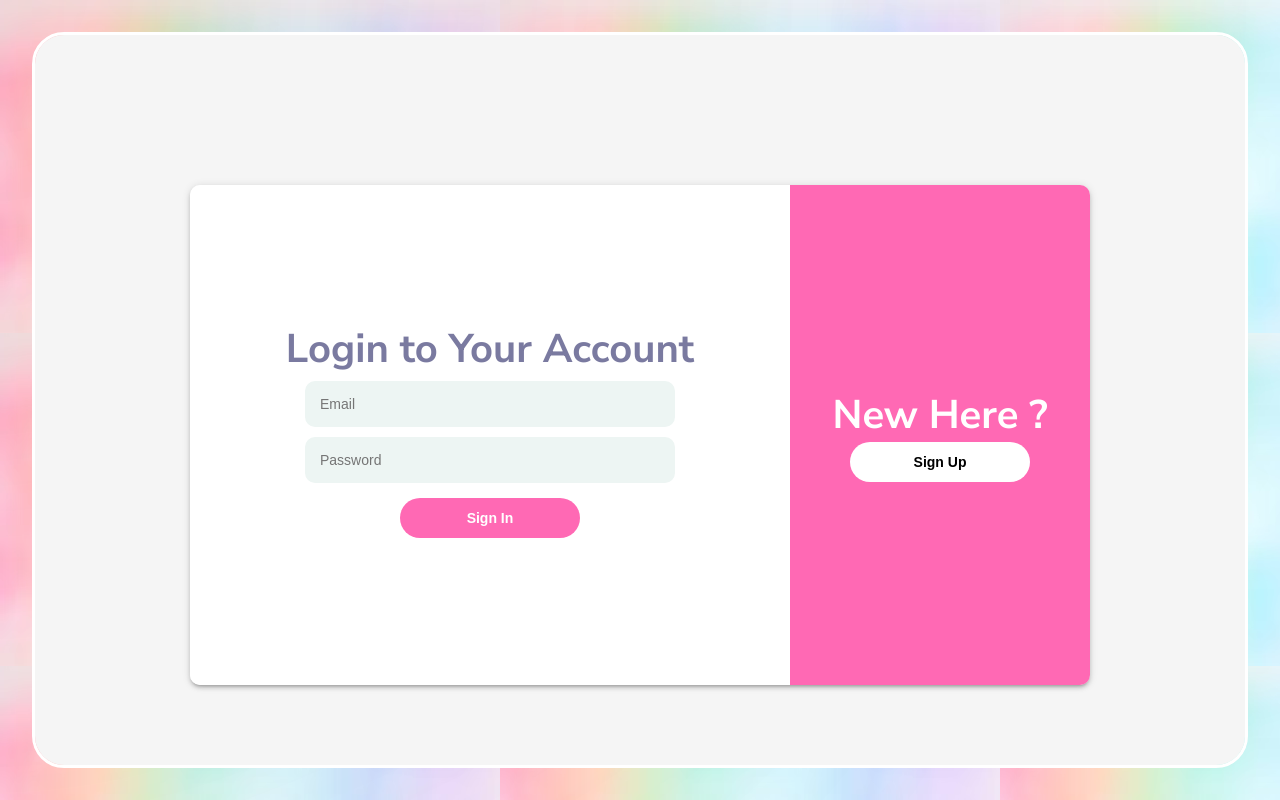
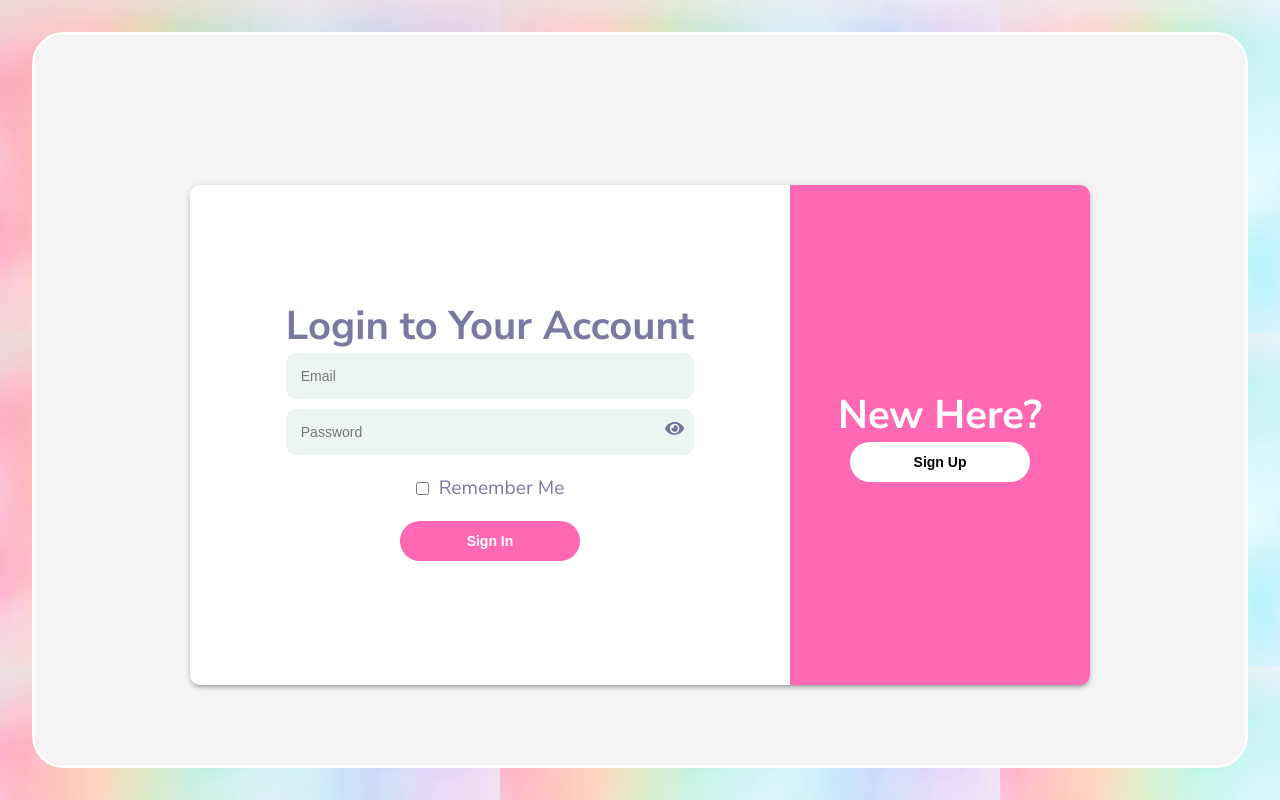
Before and after one commit to tkdeshan/Finance-Planner, a React (Create React App) app in the folder frontend/: page / in a window 1280 px wide. Built offline with nearby package versions, Linux system fonts and the light colour scheme.

Commit message:
fix issue in signup and signin

```diff
--- a/frontend/package.json
+++ b/frontend/package.json
@@ -13,6 +13,7 @@
     "react-chartjs-2": "^5.2.0",
     "react-datepicker": "^6.0.0",
     "react-dom": "^18.2.0",
+    "react-icons": "^5.3.0",
     "react-router-dom": "^6.22.0",
     "react-scripts": "5.0.1",
     "styled-components": "^6.1.8",
--- a/frontend/src/pages/Sign-in.js
+++ b/frontend/src/pages/Sign-in.js
@@ -1,6 +1,7 @@
-import { useState } from "react";
+import { useState, useEffect } from "react";
 import axios from "axios";
 import { Link, useNavigate } from "react-router-dom";
+import { FaEye, FaEyeSlash } from "react-icons/fa";
 
 const styles = {
   loginContainer: {
@@ -38,15 +39,34 @@ const styles = {
     fontSize: "40px",
     marginTop: 0,
   },
+  inputContainer: {
+    position: "relative",
+    width: "100%",
+    margin: "10px 0",
+  },
   input: {
     outline: "none",
     border: "none",
-    width: "370px",
+    width: "100%",
     padding: "15px",
     borderRadius: "10px",
     backgroundColor: "#edf5f3",
-    margin: "5px 0",
     fontSize: "14px",
+  },
+  eyeIcon: {
+    position: "absolute",
+    top: "50%",
+    right: "10px",
+    transform: "translateY(-50%)",
+    cursor: "pointer",
+  },
+  checkboxContainer: {
+    display: "flex",
+    alignItems: "center",
+    margin: "10px 0",
+  },
+  checkbox: {
+    marginRight: "10px",
   },
   errorMsg: {
     width: "370px",
@@ -103,22 +123,52 @@ const styles = {
 const Login = () => {
   const [data, setData] = useState({ email: "", password: "" });
   const [error, setError] = useState("");
+  const [showPassword, setShowPassword] = useState(false);
+  const [rememberMe, setRememberMe] = useState(false);
   const navigate = useNavigate();
+
+  useEffect(() => {
+    // Load saved credentials if rememberMe was checked
+    const savedCredentials = JSON.parse(localStorage.getItem("credentials"));
+    if (savedCredentials) {
+      setData(savedCredentials);
+      setRememberMe(true);
+    }
+  }, []);
 
   const handleChange = ({ currentTarget: input }) => {
     setData({ ...data, [input.name]: input.value });
+
+  };
+
+  const togglePasswordVisibility = () => {
+    setShowPassword(!showPassword);
+  };
+
+  const handleRememberMe = () => {
+    setRememberMe(!rememberMe);
   };
 
   const handleSubmit = async (e) => {
     e.preventDefault();
+
     try {
-      const url = `${process.env.REACT_APP_BASE_URL}/api/v1/auth/login`;
-      const { data: res } = await axios.post(url, data);
+      const { data: res } = await axios.post(`${process.env.REACT_APP_BASE_URL}/api/v1/auth/login`, data);
       localStorage.setItem("token", res.data);
+
+      // Save credentials if rememberMe is checked
+      if (rememberMe) {
+        localStorage.setItem("credentials", JSON.stringify(data));
+      } else {
+        localStorage.removeItem("credentials");
+      }
+
       navigate("/Dashboard");
     } catch (error) {
       if (error.response && error.response.status >= 400 && error.response.status <= 500) {
         setError(error.response.data.message);
+      } else {
+        setError("Server error. Please try again!");
       }
     }
   };
@@ -130,31 +180,44 @@ const Login = () => {
           <form style={styles.formContainer} onSubmit={handleSubmit}>
             <h1 style={styles.formContainerH1}>Login to Your Account</h1>
             <input
-              type="email"
+              type="text"
               placeholder="Email"
               name="email"
               onChange={handleChange}
               value={data.email}
-              required
               style={styles.input}
             />
+
+            <div style={styles.inputContainer}>
               <input
-              type="password"
+                type={showPassword ? "text" : "password"}
                 placeholder="Password"
                 name="password"
                 onChange={handleChange}
                 value={data.password}
-              required
                 style={styles.input}
               />
+              <div style={styles.eyeIcon} onClick={togglePasswordVisibility}>
+                {showPassword ? <FaEyeSlash /> : <FaEye />}
+              </div>
+            </div>
             {error && <div style={styles.errorMsg}>{error}</div>}
+            <div style={styles.checkboxContainer}>
+              <input
+                type="checkbox"
+                checked={rememberMe}
+                onChange={handleRememberMe}
+                style={styles.checkbox}
+              />
+              <label>Remember Me</label>
+            </div>
             <button type="submit" style={styles.greenBtn}>
               Sign In
             </button>
           </form>
         </div>
         <div style={styles.right}>
-          <h1 style={styles.rightH1}>New Here ?</h1>
+          <h1 style={styles.rightH1}>New Here?</h1>
           <Link to="/Sign-up">
             <button type="button" style={styles.whiteBtn}>
               Sign Up
--- a/frontend/src/pages/Sign-up.js
+++ b/frontend/src/pages/Sign-up.js
@@ -1,6 +1,7 @@
 import { useState } from "react";
 import axios from "axios";
 import { Link, useNavigate } from "react-router-dom";
+import { FaEye, FaEyeSlash } from "react-icons/fa";
 
 const styles = {
   signupContainer: {
@@ -14,8 +15,10 @@ const styles = {
   signupFormContainer: {
     width: "900px",
     height: "500px",
+    maxHeight: "auto",
     display: "flex",
     borderRadius: "10px",
+    backgroundColor: "#ffffff",
     boxShadow:
       "0px 3px 3px -2px rgb(0 0 0 / 20%), 0px 3px 4px 0px rgb(0 0 0 / 14%), 0px 1px 8px 0px rgb(0 0 0 / 12%)",
   },
@@ -23,8 +26,9 @@ const styles = {
     flex: 2,
     display: "flex",
     flexDirection: "column",
-    paddingLeft: "70px",
     justifyContent: "center",
+    alignItems: "center",
+    textAlign: "center",
     backgroundColor: "#FF69B4",
     borderTopLeftRadius: "10px",
     borderBottomLeftRadius: "10px",
@@ -43,7 +47,8 @@ const styles = {
     backgroundColor: "#ffffff",
     borderTopRightRadius: "10px",
     borderBottomRightRadius: "10px",
-    padding: "70px",
+    margin: "20px auto 10px auto",
+    padding: "0 60px 0 60px",
   },
   formContainer: {
     display: "flex",
@@ -54,6 +59,11 @@ const styles = {
     fontSize: "40px",
     marginTop: 0,
   },
+  inputContainer: {
+    position: "relative",
+    width: "370px",
+    margin: "5px 0",
+  },
   input: {
     outline: "none",
     border: "none",
@@ -62,8 +72,14 @@ const styles = {
     borderRadius: "10px",
     backgroundColor: "#F7FAFC",
     marginTop: "25px",
-    marginLeft: "10px",
     fontSize: "14px",
+  },
+  eyeIcon: {
+    position: "absolute",
+    top: "70%",
+    right: "10px",
+    transform: "translateY(-50%)",
+    cursor: "pointer",
   },
   errorMsg: {
     width: "370px",
@@ -139,6 +155,7 @@ const Signup = () => {
     email: "",
     password: "",
   });
+  const [showPassword, setShowPassword] = useState(false);
   const [error, setError] = useState("");
   const navigate = useNavigate();
 
@@ -146,16 +163,21 @@ const Signup = () => {
     setData({ ...data, [input.name]: input.value });
   };
 
+  const togglePasswordVisibility = () => {
+    setShowPassword(!showPassword);
+  };
+
   const handleSubmit = async (e) => {
     e.preventDefault();
     try {
-      const url = `${process.env.REACT_APP_BASE_URL}/api/v1/auth/register`;
-      const { data: res } = await axios.post(url, data);
+      const { data: res } = await axios.post(`${process.env.REACT_APP_BASE_URL}/api/v1/auth/register`, data);
       navigate("/");
       console.log(res.message);
     } catch (error) {
       if (error.response && error.response.status >= 400 && error.response.status <= 500) {
         setError(error.response.data.message);
+      } else {
+        setError("Server error. Please try again!");
       }
     }
   };
@@ -201,15 +223,19 @@ const Signup = () => {
               required
               style={styles.input}
             />
+            <div style={styles.inputContainer}>
               <input
-              type="password"
+                type={showPassword ? "text" : "password"}
                 placeholder="Password"
                 name="password"
                 onChange={handleChange}
                 value={data.password}
-              required
                 style={styles.input}
               />
+              <div style={styles.eyeIcon} onClick={togglePasswordVisibility}>
+                {showPassword ? <FaEyeSlash /> : <FaEye />}
+              </div>
+            </div>
             {error && <div style={styles.errorMsg}>{error}</div>}
             <button type="submit" style={styles.greenBtn}>
               Sign Up
```
Lines whose indentation alone changed are shown as unchanged.
